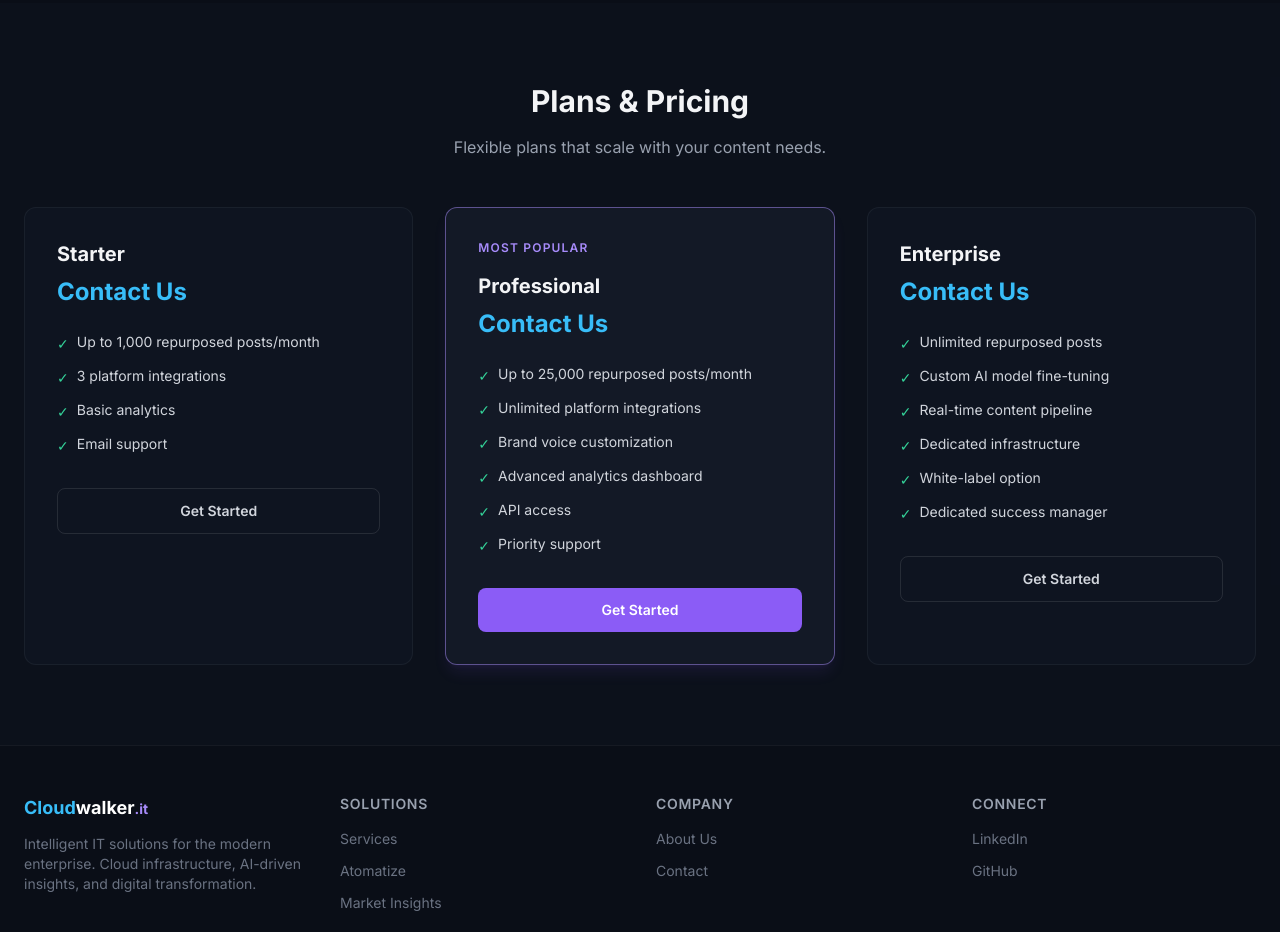
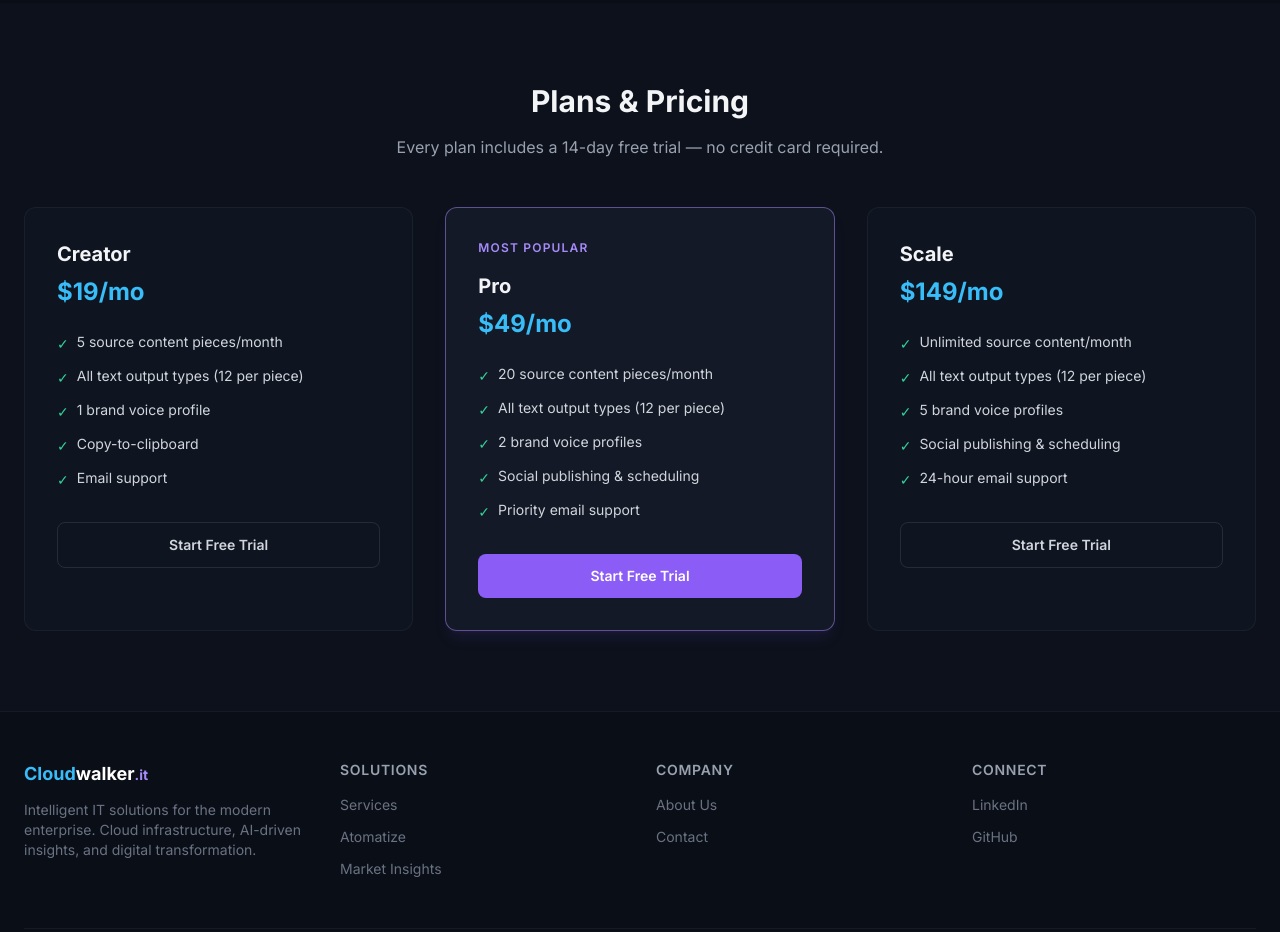
Before and after one commit to CloudWalkerIT/web, a Next.js app: page /products in a window 1280 px wide. Shown: the part 940-1872 px from the top of the page. Built offline with nearby package versions, Linux system fonts and the light colour scheme.

Commit message:
Update Atomatize pricing tiers to match actual plans
Replace placeholder Starter/Professional/Enterprise tiers with the
real Creator ($19), Pro ($49), and Scale ($149) plans. Update features,
JSON-LD structured data, and CTAs to reflect 14-day free trial.

```diff
--- a/src/app/products/page.tsx
+++ b/src/app/products/page.tsx
@@ -37,38 +37,37 @@ const features = [
 
 const tiers = [
   {
-    name: "Starter",
-    price: "Contact Us",
+    name: "Creator",
+    price: "$19/mo",
     features: [
-      "Up to 1,000 repurposed posts/month",
-      "3 platform integrations",
-      "Basic analytics",
+      "5 source content pieces/month",
+      "All text output types (12 per piece)",
+      "1 brand voice profile",
+      "Copy-to-clipboard",
       "Email support",
     ],
   },
   {
-    name: "Professional",
-    price: "Contact Us",
+    name: "Pro",
+    price: "$49/mo",
     popular: true,
     features: [
-      "Up to 25,000 repurposed posts/month",
-      "Unlimited platform integrations",
-      "Brand voice customization",
-      "Advanced analytics dashboard",
-      "API access",
-      "Priority support",
+      "20 source content pieces/month",
+      "All text output types (12 per piece)",
+      "2 brand voice profiles",
+      "Social publishing & scheduling",
+      "Priority email support",
     ],
   },
   {
-    name: "Enterprise",
-    price: "Contact Us",
+    name: "Scale",
+    price: "$149/mo",
     features: [
-      "Unlimited repurposed posts",
-      "Custom AI model fine-tuning",
-      "Real-time content pipeline",
-      "Dedicated infrastructure",
-      "White-label option",
-      "Dedicated success manager",
+      "Unlimited source content/month",
+      "All text output types (12 per piece)",
+      "5 brand voice profiles",
+      "Social publishing & scheduling",
+      "24-hour email support",
     ],
   },
 ];
@@ -82,11 +81,29 @@ const jsonLd = {
   url: "https://atomatize.com",
   description:
     "AI-powered content repurposing platform by Cloudwalker IT — transform long-form content into platform-ready social media posts.",
-  offers: {
-    "@type": "Offer",
-    availability: "https://schema.org/InStock",
-    priceCurrency: "USD",
-  },
+  offers: [
+    {
+      "@type": "Offer",
+      name: "Creator",
+      price: "19.00",
+      priceCurrency: "USD",
+      availability: "https://schema.org/InStock",
+    },
+    {
+      "@type": "Offer",
+      name: "Pro",
+      price: "49.00",
+      priceCurrency: "USD",
+      availability: "https://schema.org/InStock",
+    },
+    {
+      "@type": "Offer",
+      name: "Scale",
+      price: "149.00",
+      priceCurrency: "USD",
+      availability: "https://schema.org/InStock",
+    },
+  ],
 };
 
 export default function ProductsPage() {
@@ -151,7 +168,7 @@ export default function ProductsPage() {
         <div className="text-center">
           <h2 className="text-3xl font-bold">Plans & Pricing</h2>
           <p className="mx-auto mt-4 max-w-xl text-gray-400">
-            Flexible plans that scale with your content needs.
+            Every plan includes a 14-day free trial — no credit card required.
           </p>
         </div>
 
@@ -180,16 +197,18 @@ export default function ProductsPage() {
                   </li>
                 ))}
               </ul>
-              <Link
-                href="/contact/"
+              <a
+                href="https://atomatize.com"
+                target="_blank"
+                rel="noopener noreferrer"
                 className={`mt-8 block rounded-lg px-6 py-3 text-center text-sm font-semibold transition ${
                   tier.popular
                     ? "bg-electric-500 text-white hover:bg-electric-600"
                     : "border border-white/10 text-gray-300 hover:border-electric-400/50"
                 }`}
               >
-                Get Started
-              </Link>
+                Start Free Trial
+              </a>
             </div>
           ))}
         </div>
```
